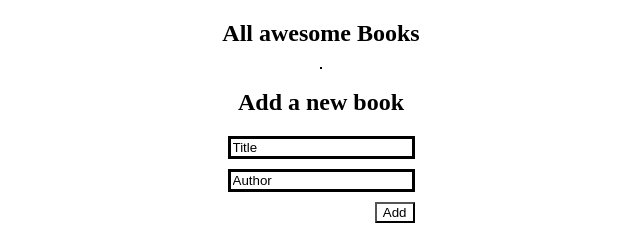
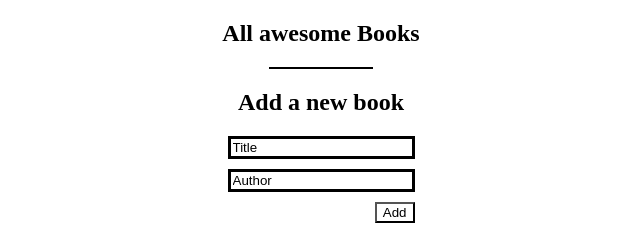
Before and after one commit to 0xMALVEE/Awesome-Books, a website: page index.html in a window 1280 px wide. Shown: the full height of the page, 319-959 px from the left. Drawn offline with Linux system fonts and the light colour scheme.

```diff
--- a/style.css
+++ b/style.css
@@ -38,8 +38,7 @@
 }
 
 .line {
-  margin-right: 46vw;
-  margin-left: 46vw;
+  width: 8%;
   border: 0.5px solid black;
 }
 
```
